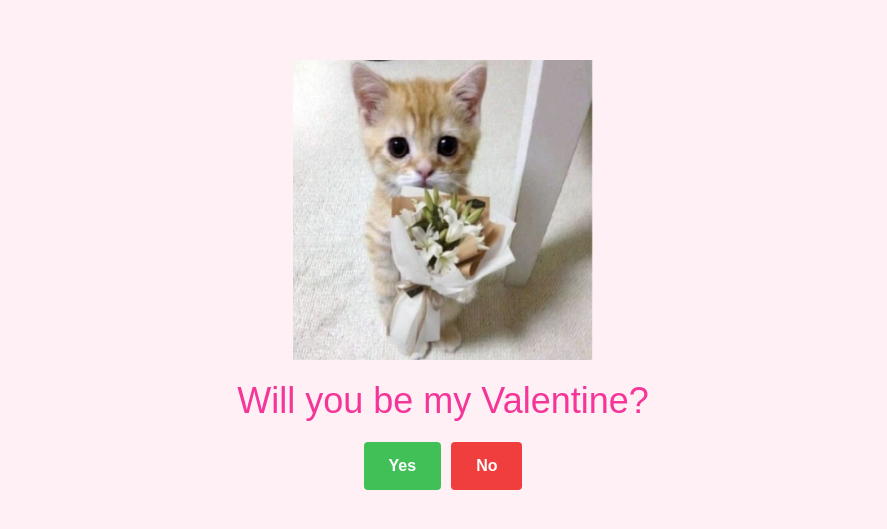
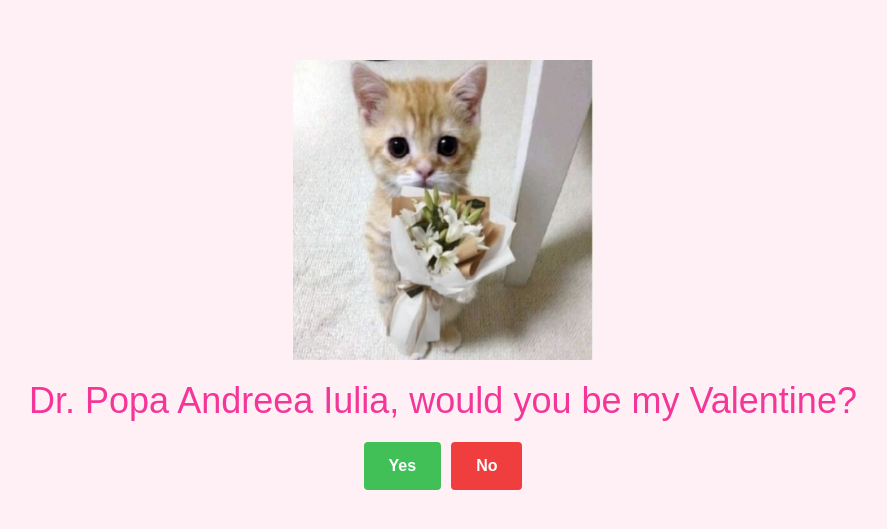
Before and after one commit to calincufteac24/andreea-te-iubesc, a plain HTML site: page index.html in a window 1280 px wide. Shown: the part 125-654 px from the top of the page, without its empty margins (197-1084 px from the left). Drawn offline with Linux system fonts and the light colour scheme; a web font is replaced by a local one.

Commit message:
Valentine

```diff
--- a/index.html
+++ b/index.html
@@ -10,12 +10,12 @@
       rel="stylesheet"
     />
     <link rel="stylesheet" href="style.css" />
-    <title>Valentine</title>
+    <title>Dr. Popa Andreea Iulia, would you be my Valentine?</title>
   </head>
   <body>
     <main class="container">
       <img class="cat-img" src="img/cat-0.jpg" alt="Picture of a cat" />
-      <p class="title">Will you be my Valentine?</p>
+      <p class="title">Dr. Popa Andreea Iulia, would you be my Valentine?</p>
       <div class="buttons">
         <button type="button" class="btn btn--yes">Yes</button>
         <button type="button" class="btn btn--no">No</button>
```
Also changed, not shown: 1 other file.
